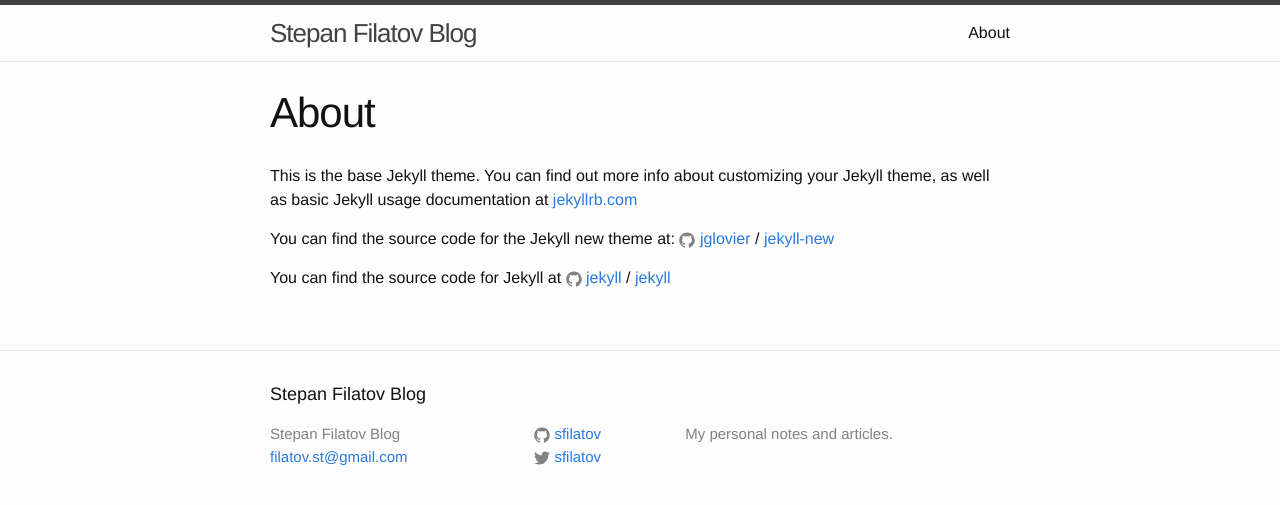
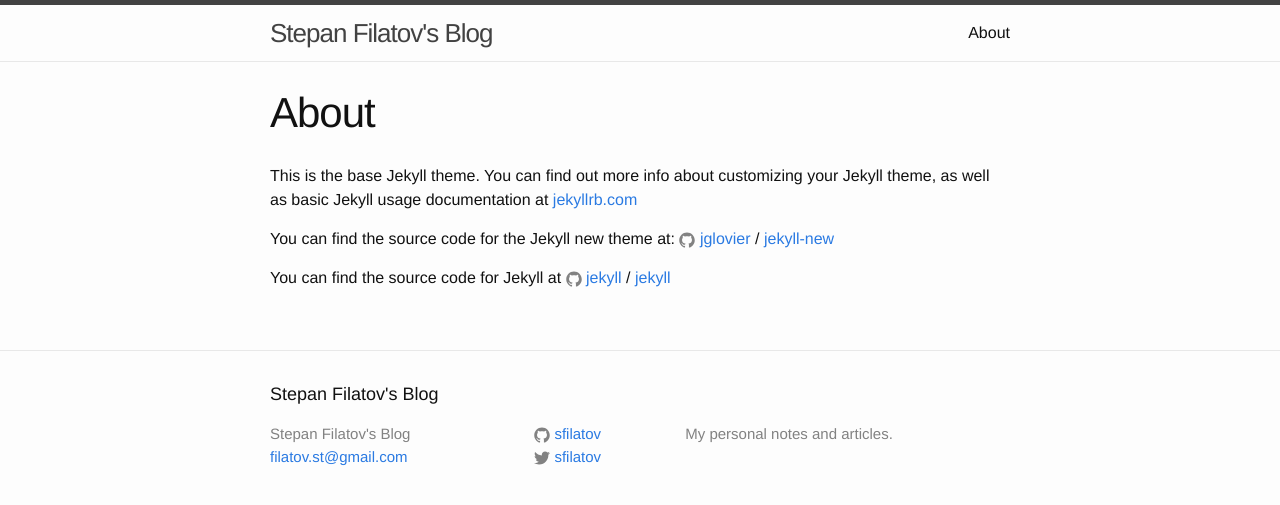
Before and after one commit to sfilatov/sfilatov.github.io, a Jekyll site: the page built from about.md, in a window 1280 px wide. Shown: the top 505 px of the page. Built offline with Jekyll 4.4.1, drawn with Linux system fonts in a browser that asks for light colours.

Commit message:
small fix

```diff
--- a/_config.yml
+++ b/_config.yml
@@ -6,7 +6,7 @@
 # 'jekyll serve'. If you change this file, please restart the server process.
 
 # Site settings
-title: Stepan Filatov Blog
+title: Stepan Filatov's Blog
 email: filatov.st@gmail.com
 description: > # this means to ignore newlines until "baseurl:"
  My personal notes and articles.
```
